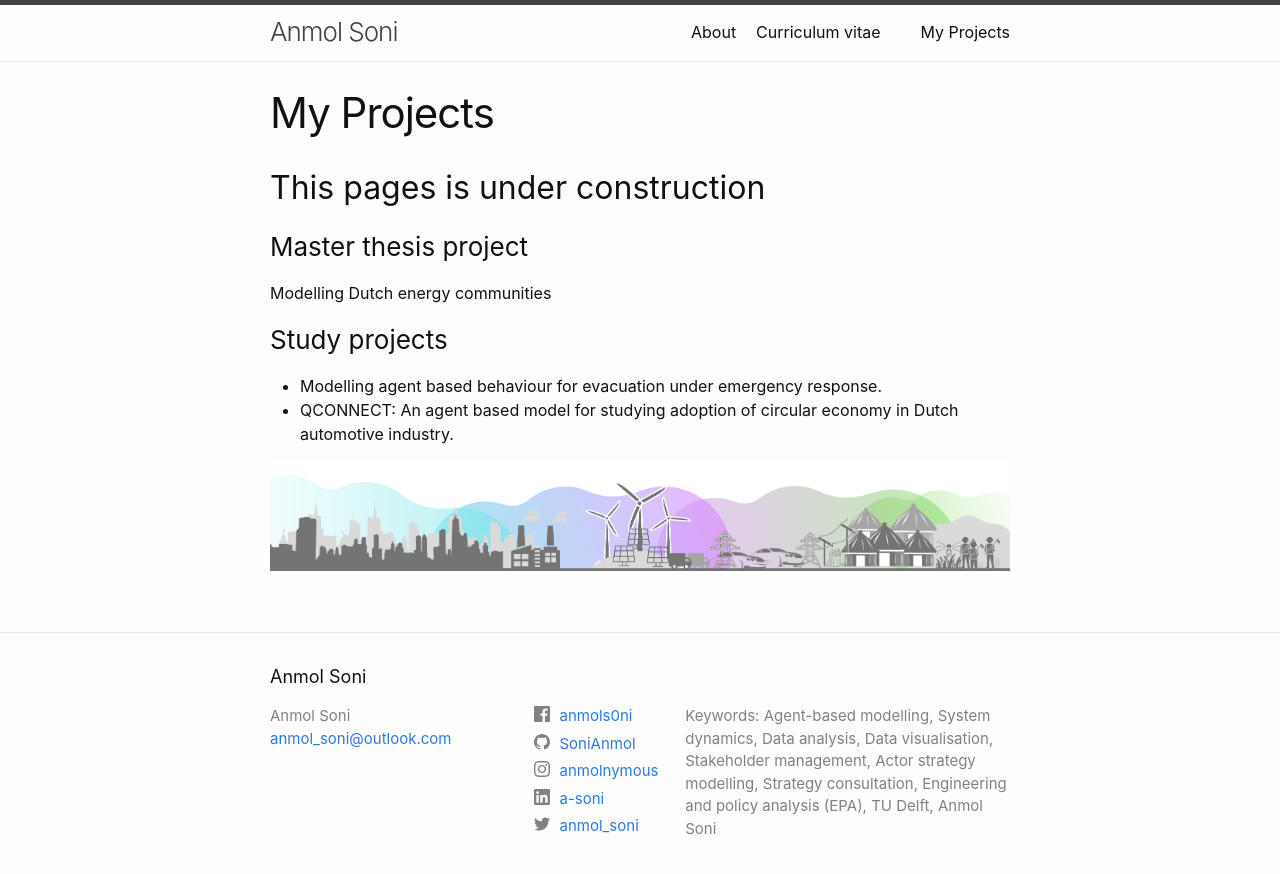
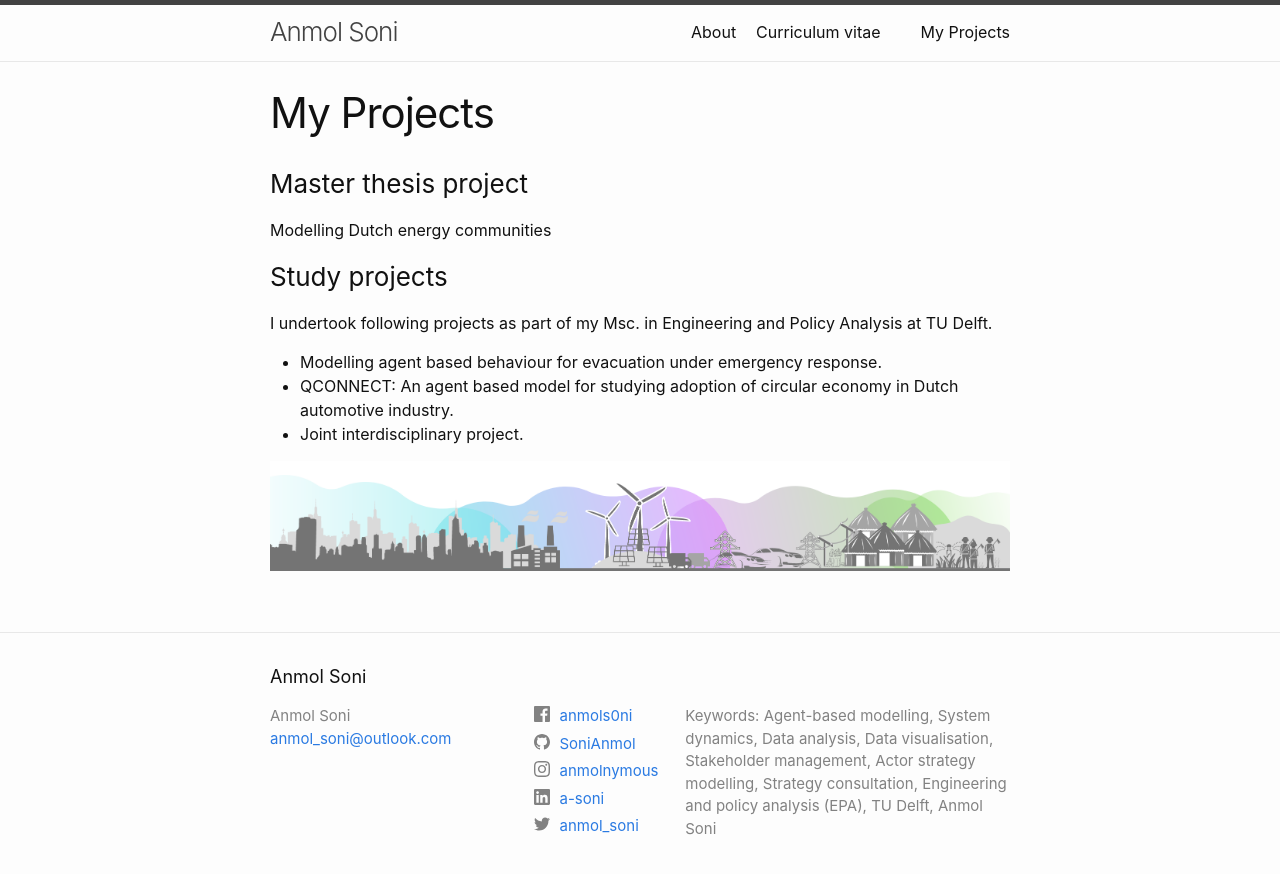
Before and after one commit to SoniAnmol/SoniAnmol.github.io, a Jekyll site: the page built from _pages/my_projects.md, in a window 1280 px wide. Shown: the top 874 px of the page. Built offline with Jekyll 4.4.1, drawn with Linux system fonts in a browser that asks for light colours.

Commit message:
updated rss

```diff
--- a/_pages/my_projects.md
+++ b/_pages/my_projects.md
@@ -3,15 +3,15 @@ layout: page
 title: My Projects
 permalink: /my_projects/
 ---
-## This pages is under construction
 
 ### Master thesis project
 
 Modelling Dutch energy communities
 
 ### Study projects
-
+I undertook following projects as part of my Msc. in Engineering and Policy Analysis at TU Delft.
 * Modelling agent based behaviour for evacuation under emergency response.
 * QCONNECT: An agent based model for studying adoption of circular economy in Dutch automotive industry.
+* Joint interdisciplinary project.
 
 <img style="width:100%;" id="image" src="../gallery/banner_bottom_2.png">
```
Also changed, not shown: _pages/about.markdown (+5 -5 lines).
